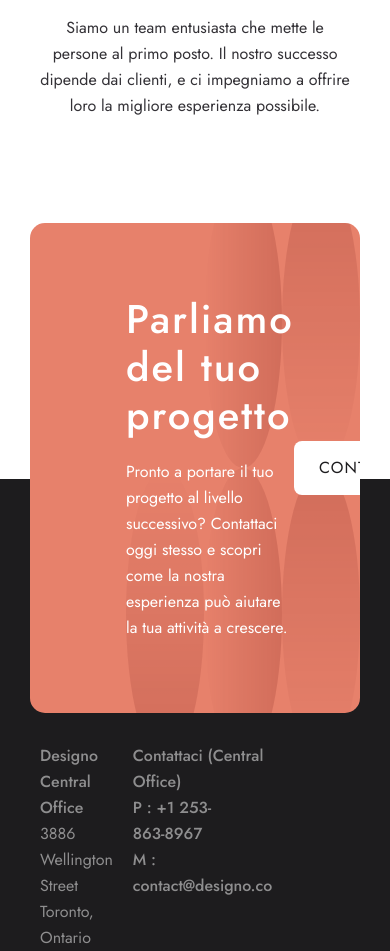
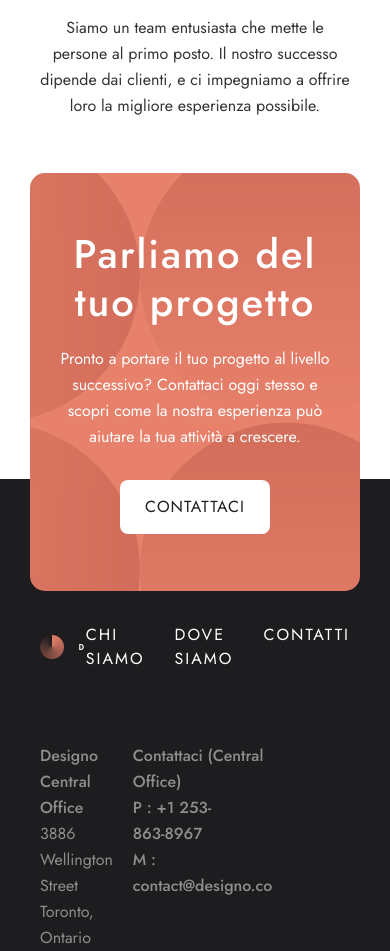
Before and after one commit to tyVespA/designo, a Next.js app: page / in a window 390 px wide. Shown: the part 3320-4271 px from the top of the page. Built offline with nearby package versions, Linux system fonts and the light colour scheme.

Commit message:
Fix bg_pattern on mobiles

```diff
--- a/src/app/(footer-banner-on)/layout.js
+++ b/src/app/(footer-banner-on)/layout.js
@@ -22,8 +22,6 @@ export const metadata = {
   description: "Award-winning custom designs and digital branding solutions",
 };
 
-export const viewport = "width=device-width, initial-scale=1.0";
-
 export default function RootLayout({ children }) {
   return (
     <html lang="en">
--- a/src/app/(footer-banner-on)/page.js
+++ b/src/app/(footer-banner-on)/page.js
@@ -38,7 +38,7 @@ export default function Home() {
           </p>
           <Button theme="light">Scopri di più</Button>
         </div>
-        <div>
+        <div className={styles.imagesContainer}>
           <Image
             src={image_hero_phone_desktop}
             alt="cellulare"
--- a/src/app/(footer-banner-on)/page.module.css
+++ b/src/app/(footer-banner-on)/page.module.css
@@ -23,6 +23,10 @@
 .hero p {
   max-width: 450px;
   padding-bottom: 40px;
+}
+
+.imagesContainer {
+  width: 100%;
 }
 
 .phoneMockup {
@@ -52,7 +56,7 @@
   right: 0;
   z-index: -5;
   animation: float 15s ease-in-out infinite;
-  width: 100%;
+  /* width: 100%; */
   height: auto;
 }
 
@@ -76,6 +80,10 @@
     top: 300px;
     right: 50%;
     transform: translateX(50%);
+  }
+
+  .bgPattern {
+    width: 100%;
   }
 
   .hero .bgPattern {
--- a/src/app/components/Footer/FooterBanner.module.css
+++ b/src/app/components/Footer/FooterBanner.module.css
@@ -26,6 +26,11 @@
   z-index: -1;
 }
 
+.bgContainer img {
+  width: 100%;
+  height: auto;
+}
+
 .text,
 .buttonContainer {
   flex: 1;
@@ -39,3 +44,49 @@
   display: flex;
   justify-content: flex-end;
 }
+
+@media screen and (max-width: 800px) {
+  .footerBannerContainer {
+    padding-block: 57px;
+  }
+
+  .footerBanner {
+    flex-direction: column;
+    text-align: center;
+  }
+
+  .footerBanner p {
+    padding-bottom: 30px;
+  }
+
+  .bgContainer {
+    width: 180%;
+    top: -100px;
+  }
+}
+
+@media screen and (max-width: 749px) {
+  .footerBannerContainer {
+    top: -450px;
+  }
+}
+
+@media screen and (max-width: 670px) {
+  .bgContainer {
+    width: 150vw;
+    top: -100px;
+  }
+}
+
+@media screen and (max-width: 525px) {
+  .footerBannerContainer {
+    padding-inline: 24px;
+  }
+}
+
+@media screen and (max-width: 490px) {
+  .bgContainer {
+    width: 225vw;
+    top: -100px;
+  }
+}
--- a/src/app/components/Header.module.css
+++ b/src/app/components/Header.module.css
@@ -8,9 +8,6 @@
 
   position: relative;
   z-index: 100;
-
-  /* this breaks menu */
-  /* overflow-x: hidden; */
 }
 
 .backdrop {
```
Also changed, not shown: 1 other file (tests, documents, lock files or other folders).
